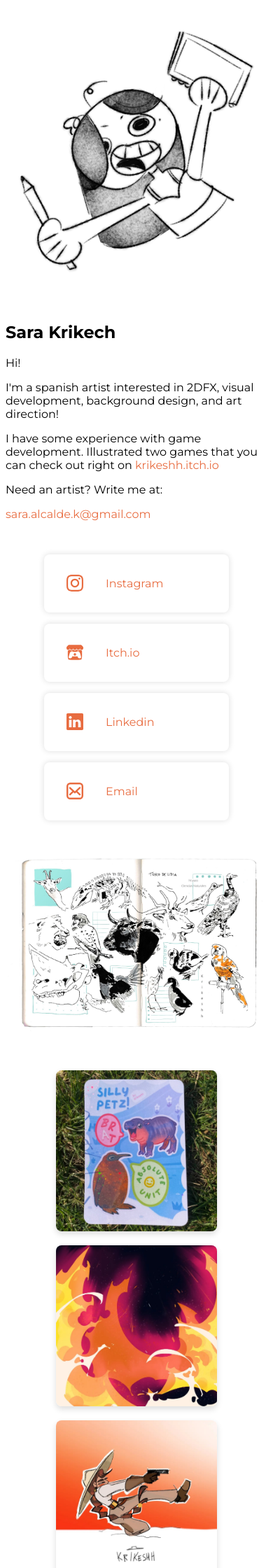
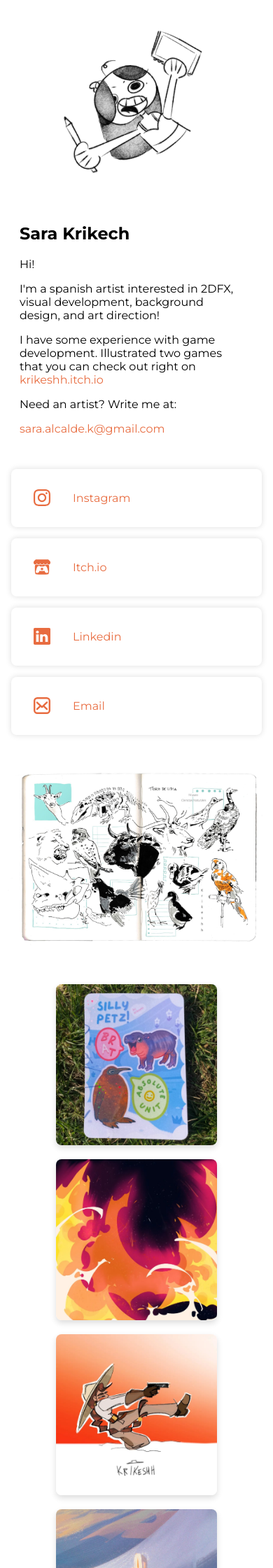
Before and after one commit to antimundo/krikeshh-web, a Jekyll site: the page built from index.html, in a window 390 px wide. Shown: the top 2240 px of the page at 70% size. Built offline with Jekyll 4.4.1, drawn with Linux system fonts in a browser that asks for light colours.

Commit message:
Update mobile index style

```diff
--- a/index.html
+++ b/index.html
@@ -14,6 +14,15 @@ description: "Spanish artist based in Madrid. I use charcoal and digital mediums
         .columns{
             flex-wrap: wrap;
             justify-content: center;
+        }
+        .columns > img {
+            max-width: 200px;
+            width: 100%;
+            height: auto;
+        }
+        .columns {
+            padding-left: 20px;
+            padding-right: 30px;
         }
     }
 </style>
@@ -50,6 +59,12 @@ description: "Spanish artist based in Madrid. I use charcoal and digital mediums
     }
     .social-button:hover{
         background: #faf4f7;
+    }
+    @media (max-width: 500px) {
+        .social-button{
+            width: 100%;
+            min-width: 0px;
+        }
     }
 </style>
 
```
